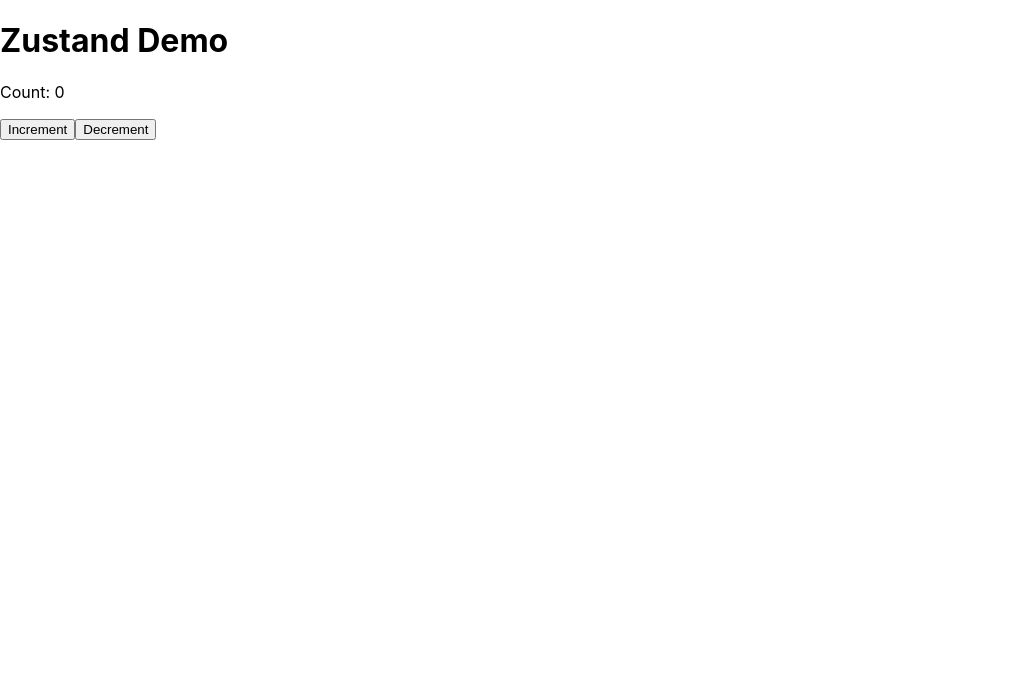
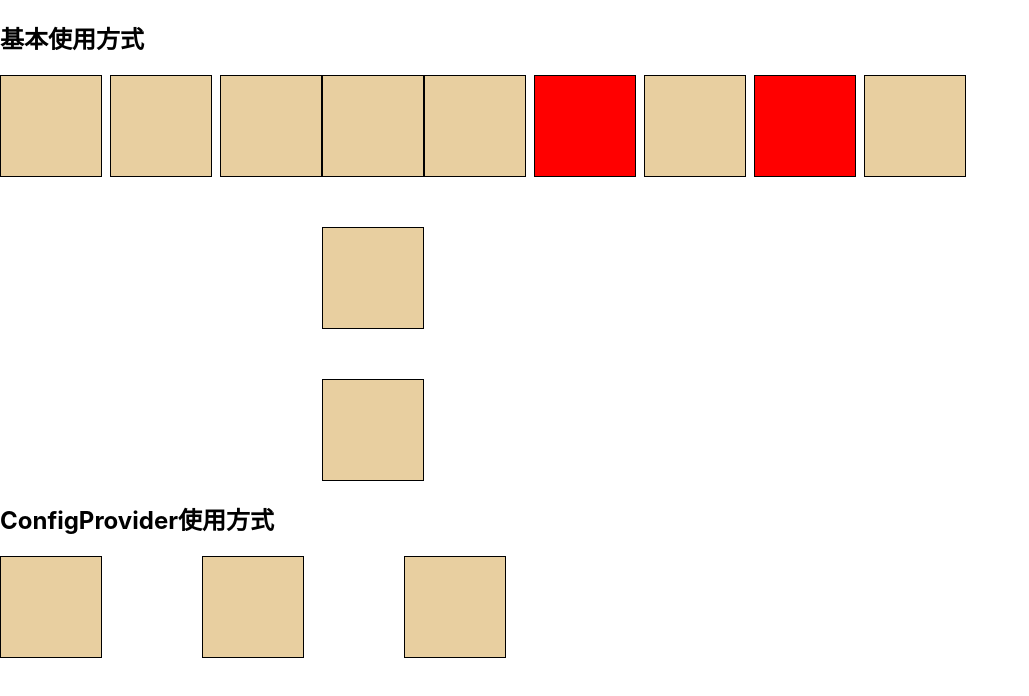
Before and after one commit to MyMagicCode/react-practice, a React (Create React App) app: page / in a window 1280 px wide. Shown: the top 696 px of the page, without its empty margins (0-1029 px from the left). Built offline with nearby package versions, Linux system fonts and the light colour scheme.

Commit message:
feat: space组件

```diff
--- a/src/App.tsx
+++ b/src/App.tsx
@@ -1,10 +1,11 @@
 // import CalendarDemo from "./components/calendar/demo/Test";
 // import TestColorPicker from "./components/color-picker/demo/Test";
 // import TestIcon from "./components/Icon/demo/TestIcon";
-import { ZustandDemo } from "./components/zustand-examples/demo/ZustandDemo";
+// import { ZustandDemo } from "./components/zustand-examples/demo/ZustandDemo";
+import { TestSpace } from "./components/space/demo/TestSpace";
 
 function App() {
-  return <ZustandDemo></ZustandDemo>;
+  return <TestSpace></TestSpace>;
 }
 
 export default App;
--- /dev/null
+++ b/src/components/space/ConfigContext.tsx
@@ -0,0 +1,23 @@
+import { PropsWithChildren, createContext, useContext } from "react";
+import { SizeType } from "./Space";
+
+export interface IConfigContext {
+  space?: {
+    size?: SizeType;
+  };
+}
+
+const ConfigContext = createContext<IConfigContext>({});
+
+export function ConfigProvider(
+  props: PropsWithChildren<{ value: IConfigContext }>
+) {
+  const { value, children } = props;
+  return (
+    <ConfigContext.Provider value={value}>{children}</ConfigContext.Provider>
+  );
+}
+
+export function useConfigContext() {
+  return useContext(ConfigContext);
+}
--- /dev/null
+++ b/src/components/space/Space.tsx
@@ -0,0 +1,91 @@
+import React, { CSSProperties, useMemo } from "react";
+import cs from "classnames";
+import "./style.scss";
+import { useConfigContext } from "./ConfigContext";
+
+export type SizeType = "small" | "middle" | "large" | number | undefined;
+
+interface SpaceProps extends React.HTMLAttributes<HTMLDivElement> {
+  children: React.ReactNode[];
+  className?: string;
+  style?: CSSProperties;
+  direction?: "horizontal" | "vertical"; // 对其方向
+  align?: "start" | "end" | "center" | "baseline"; // 子元素对齐模式
+  size?: SizeType | [SizeType, SizeType];
+  wrap?: boolean;
+  split?: React.ReactNode; // 间隔元素
+}
+
+function Space(props: SpaceProps) {
+  const { space } = useConfigContext();
+
+  const {
+    style,
+    className,
+    children,
+    direction = "horizontal",
+    align,
+    size = space?.size || "small",
+    split,
+    wrap,
+    ...other
+  } = props;
+
+  const childNodes = React.Children.toArray(children);
+
+  const nodes = childNodes.map((child: any, index) => {
+    const key = (child && child.key) || `space-item-${index}`;
+    return (
+      <>
+        <div key={key} className="space-item">
+          {child}
+        </div>
+        {index < childNodes.length - 1 && split && (
+          <span key={`space-split-${index}`}>{split}</span>
+        )}
+      </>
+    );
+  });
+
+  const [horizontalSize, verticalSize] = useMemo(() => {
+    return (Array.isArray(size) ? size : [size, size]).map((item) =>
+      getNumberSize(item)
+    );
+  }, [size]);
+
+  // 子元素对齐模式,默认为center，horizontal模式有效
+  const mergedAlign = direction === "horizontal" && !align ? "center" : align;
+
+  const calcClassNames = cs(
+    "space",
+    `space-${direction}`,
+    { [`space-align-${mergedAlign}`]: mergedAlign, [`space-wrap`]: wrap },
+    className
+  );
+
+  const otherStyle: CSSProperties = {
+    columnGap: horizontalSize,
+    rowGap: verticalSize,
+  };
+
+  return (
+    <div
+      style={{ ...otherStyle, ...style }}
+      className={calcClassNames}
+      {...other}
+    >
+      {nodes}
+    </div>
+  );
+}
+
+const spaceSize = {
+  small: 8,
+  middle: 16,
+  large: 24,
+};
+function getNumberSize(size: SizeType) {
+  return typeof size === "string" ? spaceSize[size] : size || 0;
+}
+
+export default Space;
--- /dev/null
+++ b/src/components/space/demo/TestSpace.tsx
@@ -0,0 +1,36 @@
+import Space from "..";
+import { ConfigProvider } from "../ConfigContext";
+import "./test-style.scss";
+
+export function TestSpace() {
+  return (
+    <>
+      <h2>基本使用方式</h2>
+      <Space>
+        <div className="box"></div>
+        <div className="box"></div>
+        <div className="box"></div>
+      </Space>
+      <Space direction="vertical" size={50}>
+        <div className="box"></div>
+        <div className="box"></div>
+        <div className="box"></div>
+      </Space>
+      <Space
+        split={<div className="box" style={{ backgroundColor: "red" }}></div>}
+      >
+        <div className="box"></div>
+        <div className="box"></div>
+        <div className="box"></div>
+      </Space>
+      <h2>ConfigProvider使用方式</h2>
+      <ConfigProvider value={{ space: { size: 100 } }}>
+        <Space direction="horizontal">
+          <div className="box"></div>
+          <div className="box"></div>
+          <div className="box"></div>
+        </Space>
+      </ConfigProvider>
+    </>
+  );
+}
--- /dev/null
+++ b/src/components/space/demo/test-style.scss
@@ -0,0 +1,6 @@
+.box {
+  width: 100px;
+  height: 100px;
+  background-color: rgb(232, 207, 160);
+  border: 1px solid #000;
+}
--- /dev/null
+++ b/src/components/space/index.tsx
@@ -0,0 +1,3 @@
+import Space from "./Space";
+
+export default Space;
--- /dev/null
+++ b/src/components/space/style.scss
@@ -0,0 +1,25 @@
+.space {
+  display: inline-flex;
+
+  &-vertical {
+    flex-direction: column;
+  }
+
+  &-align{
+    &-center {
+      align-items: center;
+    }
+
+    &-start {
+      align-items: flex-start;
+    }
+
+    &-end {
+      align-items: flex-end;
+    }
+
+    &-baseline {
+      align-items: baseline;
+    }
+  }
+}
```
